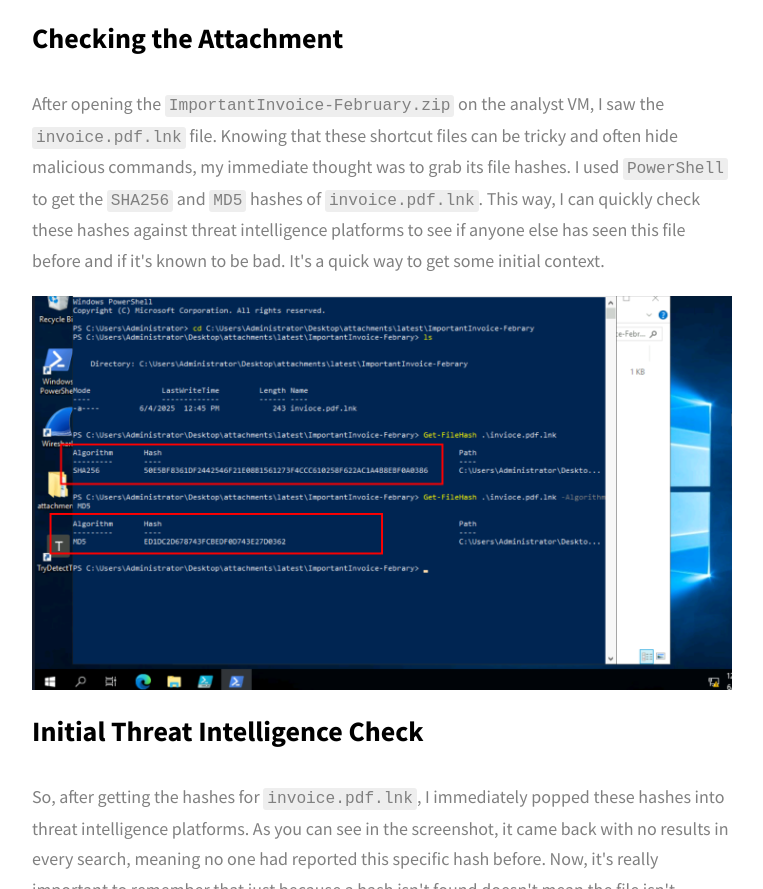
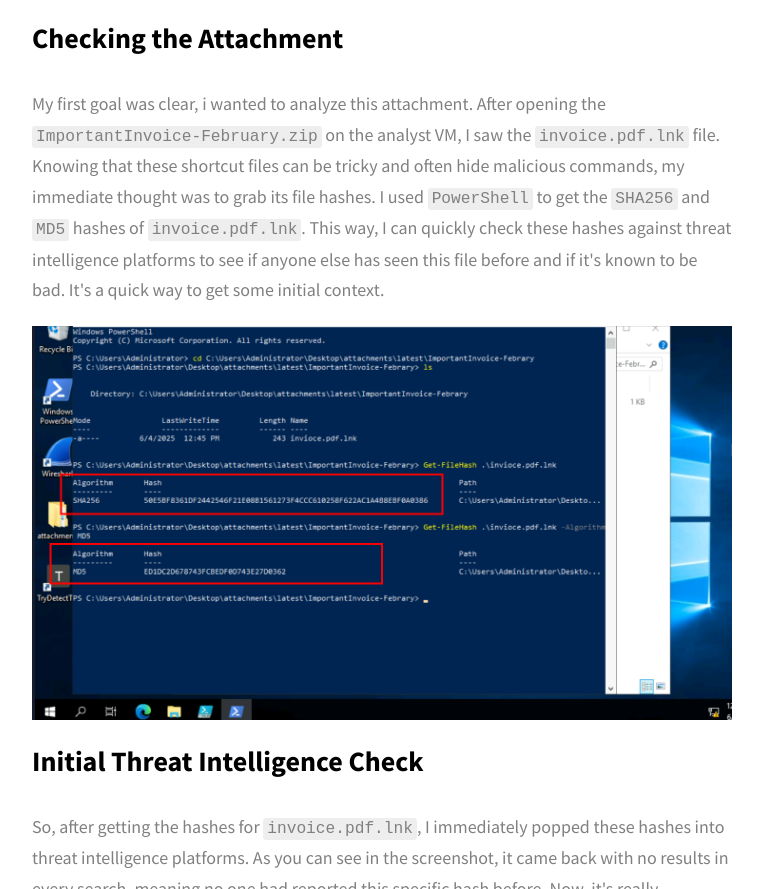
Before and after one commit to hanyeti/hanyeti.github.io, a website: page phishing-unfolding.html in a window 1280 px wide. Shown: the part 2335-3224 px from the top of the page, without its empty margins (258-1021 px from the left). Drawn offline with Linux system fonts and the light colour scheme.

Commit message:
Update phishing-unfolding.html

```diff
--- a/phishing-unfolding.html
+++ b/phishing-unfolding.html
@@ -179,7 +179,7 @@
               </div>
               <h3 class="project-details__content-title">Checking the Attachment</h3>
               <p class="project-details__desc-para">
-After opening the <code>ImportantInvoice-February.zip</code> on the analyst VM, I saw the <code>invoice.pdf.lnk</code> file. Knowing that these shortcut files can be tricky and often hide malicious commands, my immediate thought was to grab its file hashes. I used <code>PowerShell</code> to get the <code>SHA256</code> and <code>MD5</code> hashes of <code>invoice.pdf.lnk</code>. This way, I can quickly check these hashes against threat intelligence platforms to see if anyone else has seen this file before and if it's known to be bad. It's a quick way to get some initial context.</p>              <div class="project-details__img-cont">
+My first goal was clear, i wanted to analyze this attachment. After opening the <code>ImportantInvoice-February.zip</code> on the analyst VM, I saw the <code>invoice.pdf.lnk</code> file. Knowing that these shortcut files can be tricky and often hide malicious commands, my immediate thought was to grab its file hashes. I used <code>PowerShell</code> to get the <code>SHA256</code> and <code>MD5</code> hashes of <code>invoice.pdf.lnk</code>. This way, I can quickly check these hashes against threat intelligence platforms to see if anyone else has seen this file before and if it's known to be bad. It's a quick way to get some initial context.</p>              <div class="project-details__img-cont">
                 <img
                   src="./assets/SocSim2/2-att.png"
                   alt="Netplan Apply Screenshot"
```
